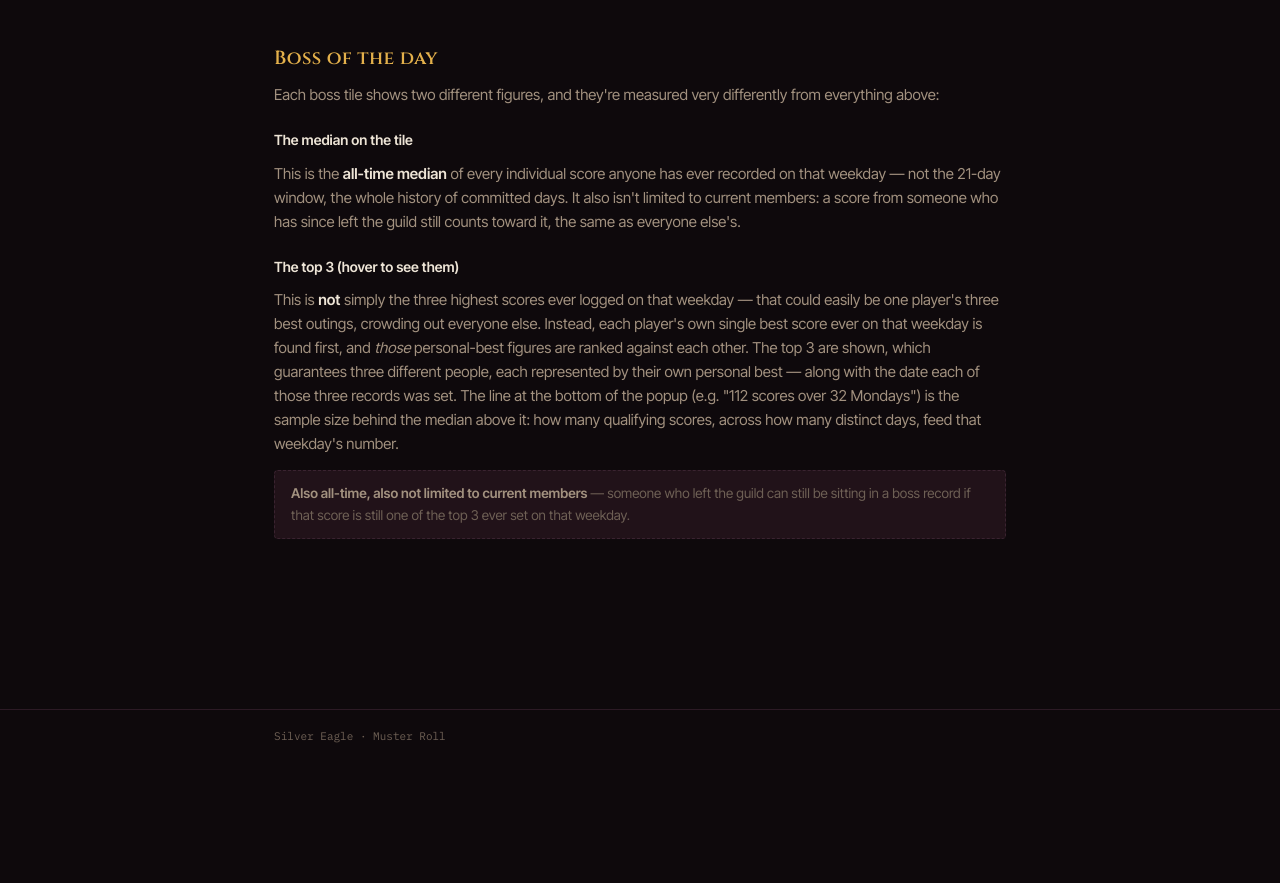
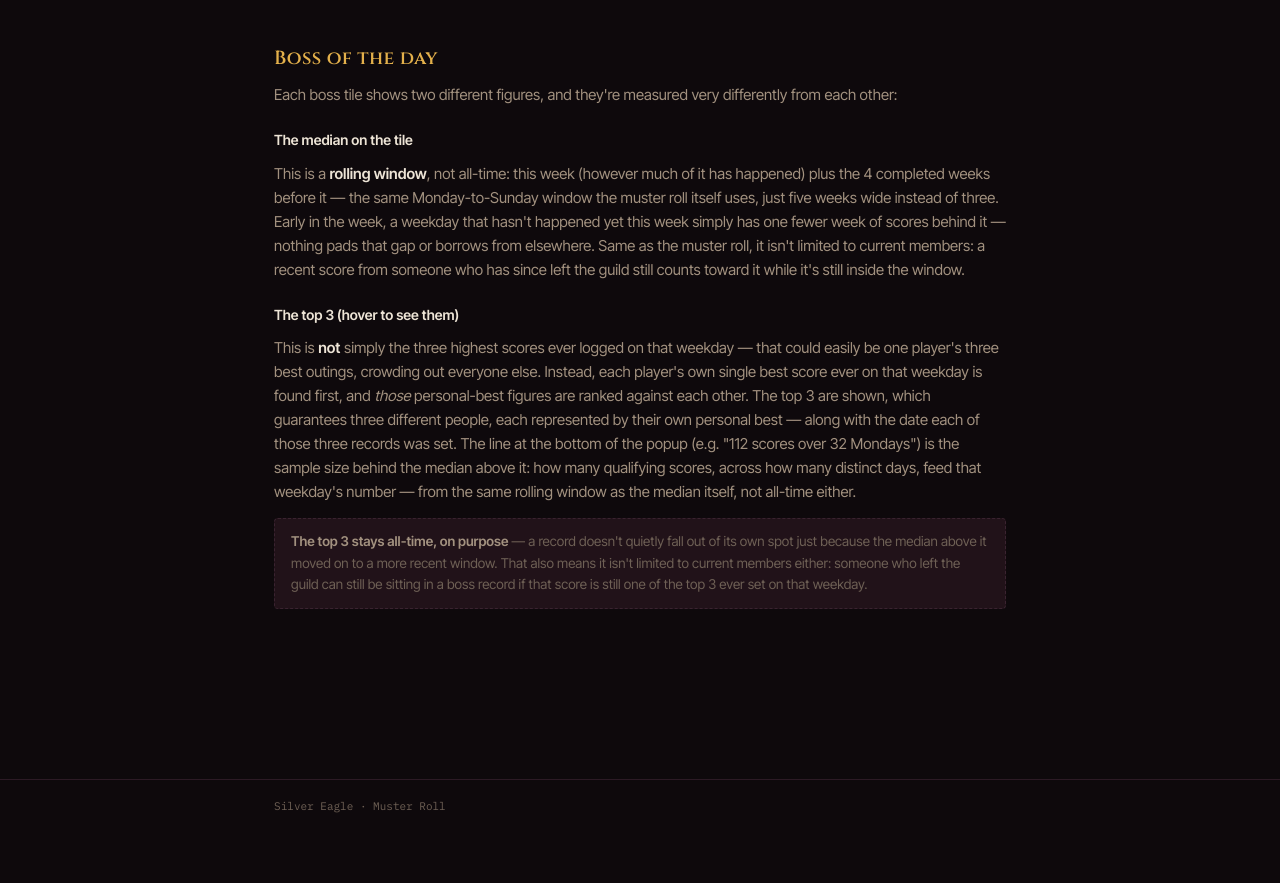
Before and after one commit to renox92/SilverEagle, a plain HTML site: page about.html in a window 1280 px wide. Shown: the part 1467-2350 px from the top of the page. Before the commit the page ends 2313 px from the top, so only its background shows below. Drawn offline with Linux system fonts and the light colour scheme.

Commit message:
scores through 2026-09-28

```diff
--- a/about.html
+++ b/about.html
@@ -141,13 +141,17 @@ different from the table on purpose:</p>
 
 <h2>Boss of the day</h2>
 <p>Each boss tile shows two different figures, and they're measured very
-differently from everything above:</p>
+differently from each other:</p>
 <h3>The median on the tile</h3>
-<p>This is the <strong>all-time median</strong> of every individual score
-anyone has ever recorded on that weekday — not the 21-day window, the whole
-history of committed days. It also isn't limited to current members: a
-score from someone who has since left the guild still counts toward it,
-the same as everyone else's.</p>
+<p>This is a <strong>rolling window</strong>, not all-time: this week
+(however much of it has happened) plus the 4 completed weeks before it —
+the same Monday-to-Sunday window the muster roll itself uses, just five
+weeks wide instead of three. Early in the week, a weekday that hasn't
+happened yet this week simply has one fewer week of scores behind it —
+nothing pads that gap or borrows from elsewhere. Same as the muster roll,
+it isn't limited to current members: a recent score from someone who has
+since left the guild still counts toward it while it's still inside the
+window.</p>
 <h3>The top 3 (hover to see them)</h3>
 <p>This is <strong>not</strong> simply the three highest scores ever logged
 on that weekday — that could easily be one player's three best outings,
@@ -158,11 +162,14 @@ guarantees three different people, each represented by their own
 personal best — along with the date each of those three records was set.
 The line at the bottom of the popup (e.g. "112 scores over 32 Mondays")
 is the sample size behind the median above it: how many qualifying scores,
-across how many distinct days, feed that weekday's number.</p>
-<div class="note"><strong>Also all-time, also not limited to current
-members</strong> — someone who left the guild can still be sitting in a
-boss record if that score is still one of the top 3 ever set on that
-weekday.</div>
+across how many distinct days, feed that weekday's number — from the same
+rolling window as the median itself, not all-time either.</p>
+<div class="note"><strong>The top 3 stays all-time, on purpose</strong> —
+a record doesn't quietly fall out of its own spot just because the median
+above it moved on to a more recent window. That also means it isn't
+limited to current members either: someone who left the guild can still
+be sitting in a boss record if that score is still one of the top 3 ever
+set on that weekday.</div>
 
 </article></div>
 
```
Also changed, not shown: index.html (+72 -15 lines), 1 other file.
